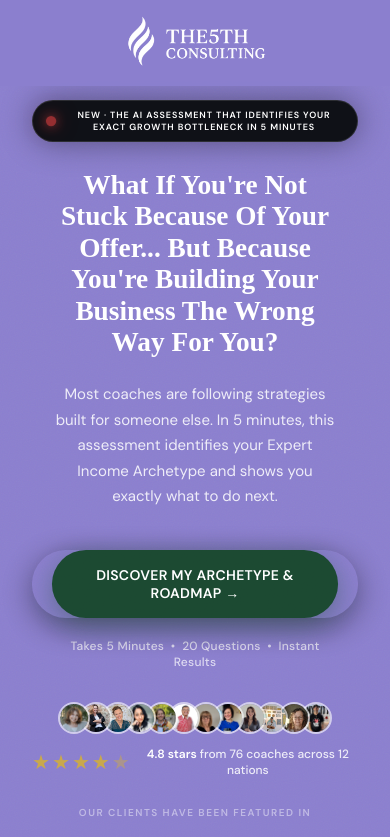
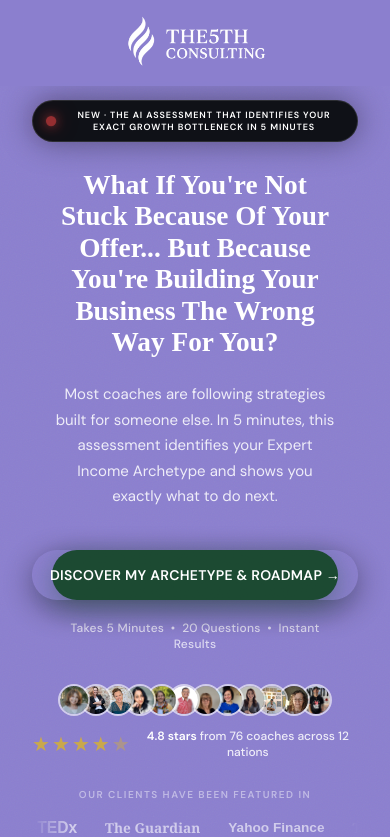
Before and after one commit to indrodip-cmd/quiz-deploy, a Next.js app: page / in a window 390 px wide. Shown: the top 837 px of the page. Built offline with nearby package versions, Linux system fonts and the light colour scheme; a web font is replaced by a local one.

Commit message:
Fix mobile CTA button wrapping + add Vercel Analytics

```diff
--- a/app/layout.tsx
+++ b/app/layout.tsx
@@ -1,4 +1,5 @@
 import type { Metadata, Viewport } from "next";
+import { Analytics } from "@vercel/analytics/next";
 
 export const metadata: Metadata = {
   title: "Discover Your Expert Income Archetype™ | The5th Consulting",
@@ -31,7 +32,7 @@ export default function RootLayout({
 }>) {
   return (
     <html lang="en">
-      <body style={{ margin: 0, padding: 0, background: '#0a0f0a' }}>{children}</body>
+      <body style={{ margin: 0, padding: 0, background: '#0a0f0a' }}>{children}<Analytics /></body>
     </html>
   );
 }
--- a/app/page.tsx
+++ b/app/page.tsx
@@ -1456,13 +1456,14 @@ function LandingPage({ onStart }: { onStart: () => void }) {
               }}
               whileHover={{ scale: 1.04, opacity: 1 }}
               whileTap={{ scale: 0.97 }}
-              style={{ borderRadius: '999px', display: 'flex', justifyContent: 'center', width: '100%', maxWidth: '420px', margin: '0 auto' }}
+              style={{ borderRadius: '999px', display: 'flex', justifyContent: 'center', width: isMobile ? '100%' : 'auto', maxWidth: '420px', margin: '0 auto', minWidth: 0 }}
             >
               <motion.button className="qp-btn-gold" onClick={onStart} style={{
-                width: '100%',
-                maxWidth: '420px',
-                fontSize: 'clamp(13px, 3.5vw, 16px)',
-                padding: '16px 24px',
+                width: isMobile ? '100%' : 'auto',
+                minWidth: 0,
+                fontSize: isMobile ? '14px' : '16px',
+                padding: isMobile ? '16px 20px' : '18px 40px',
+                whiteSpace: 'nowrap',
               }}>
                 DISCOVER MY ARCHETYPE &amp; ROADMAP →
               </motion.button>
--- a/package.json
+++ b/package.json
@@ -11,6 +11,7 @@
   "dependencies": {
     "@anthropic-ai/sdk": "^0.92.0",
     "@supabase/supabase-js": "^2.105.1",
+    "@vercel/analytics": "^2.0.1",
     "canvas-confetti": "^1.9.4",
     "framer-motion": "^12.40.0",
     "next": "16.2.4",
```
Also changed, not shown: 1 other file (tests, documents, lock files or other folders).
